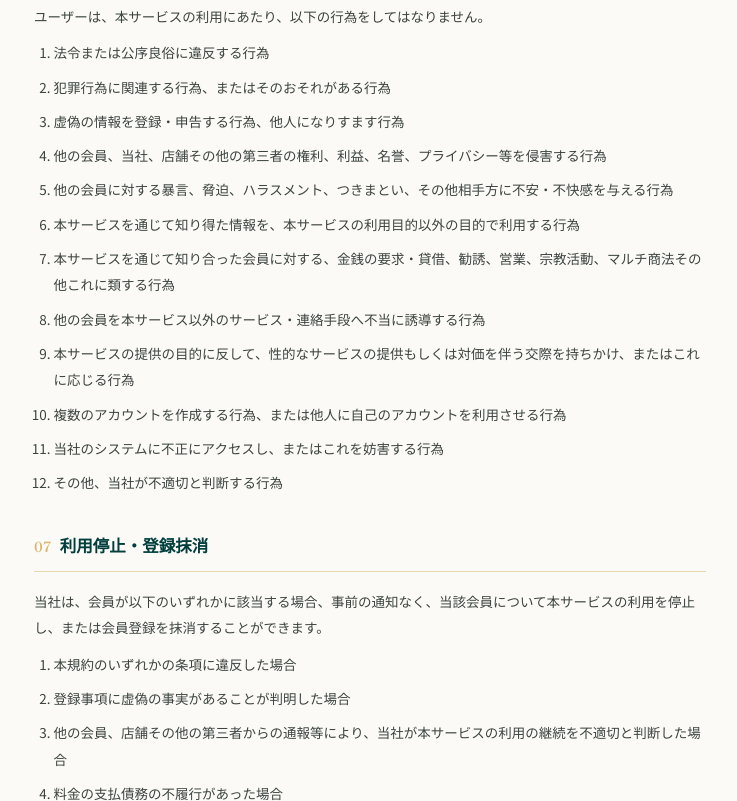
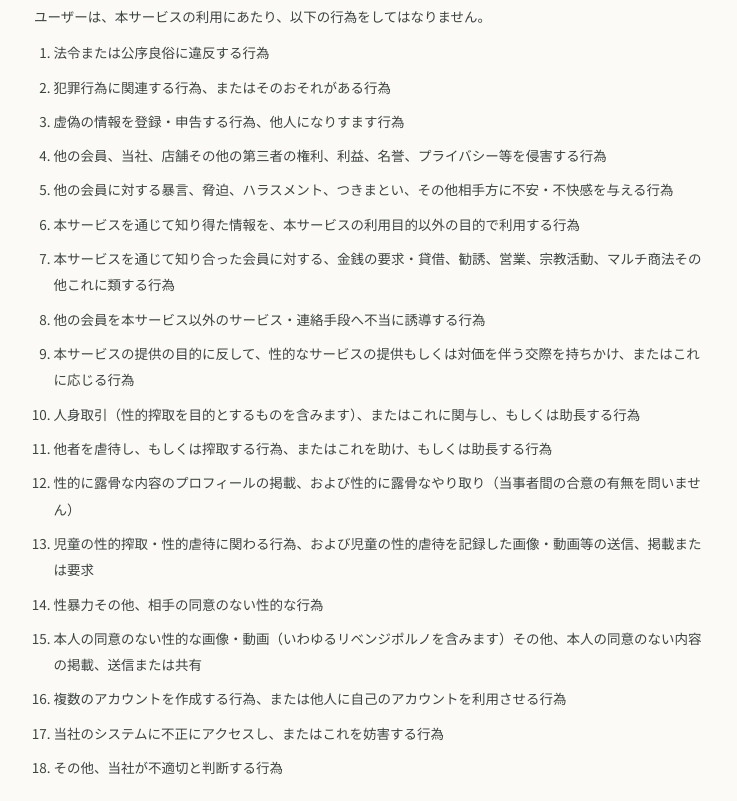
Before and after one commit to mika-kojima23/tsunagu-lp, a plain HTML site: page terms.html in a window 1280 px wide. Shown: the part 1999-2800 px from the top of the page, without its empty margins (270-1007 px from the left). Drawn offline with Linux system fonts and the light colour scheme.

Commit message:
利用規約 第6条：人身取引・虐待や搾取・性的に露骨な内容・児童の性的搾取・性暴力・同意のない内容の禁止を明記（Stripeの依頼）
Co-Authored-By: Claude Opus 5.5 <noreply@anthropic.com>
Claude-Session: https://claude.ai/code/session_016fankzeeLMERNnyrEkt9Hp

```diff
--- a/terms.html
+++ b/terms.html
@@ -81,7 +81,7 @@
 
   <main>
     <div class="wrap">
-      <p class="updated">制定日：2026年9月5日<br>最終改定日：2026年11月18日</p>
+      <p class="updated">制定日：2026年9月5日<br>最終改定日：2026年11月21日</p>
 
       <p class="lead">
         本利用規約（以下「本規約」といいます。）は、李英斌（個人事業主として「繋 -つなぐ-」を運営する者。以下「当社」といいます。）が提供するマッチングサービス「繋 -つなぐ-」（以下「本サービス」といいます。）の利用条件を定めるものです。ユーザーの皆様（以下「ユーザー」といいます。）には、本規約に同意いただいたうえで本サービスをご利用いただきます。
@@ -157,6 +157,12 @@
           <li>本サービスを通じて知り合った会員に対する、金銭の要求・貸借、勧誘、営業、宗教活動、マルチ商法その他これに類する行為</li>
           <li>他の会員を本サービス以外のサービス・連絡手段へ不当に誘導する行為</li>
           <li>本サービスの提供の目的に反して、性的なサービスの提供もしくは対価を伴う交際を持ちかけ、またはこれに応じる行為</li>
+          <li>人身取引（性的搾取を目的とするものを含みます）、またはこれに関与し、もしくは助長する行為</li>
+          <li>他者を虐待し、もしくは搾取する行為、またはこれを助け、もしくは助長する行為</li>
+          <li>性的に露骨な内容のプロフィールの掲載、および性的に露骨なやり取り（当事者間の合意の有無を問いません）</li>
+          <li>児童の性的搾取・性的虐待に関わる行為、および児童の性的虐待を記録した画像・動画等の送信、掲載または要求</li>
+          <li>性暴力その他、相手の同意のない性的な行為</li>
+          <li>本人の同意のない性的な画像・動画（いわゆるリベンジポルノを含みます）その他、本人の同意のない内容の掲載、送信または共有</li>
           <li>複数のアカウントを作成する行為、または他人に自己のアカウントを利用させる行為</li>
           <li>当社のシステムに不正にアクセスし、またはこれを妨害する行為</li>
           <li>その他、当社が不適切と判断する行為</li>
```
